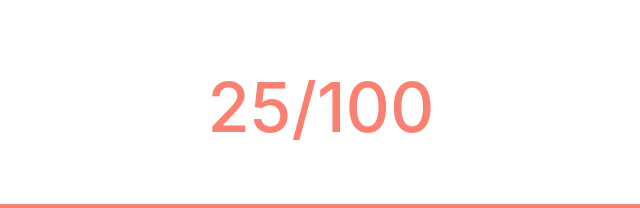
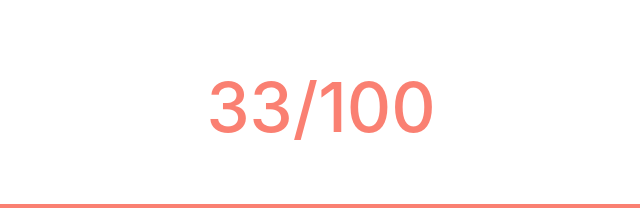
Before and after one commit to iiqrah/100-portraits-giveaway, a plain HTML site: page index.html in a window 1280 px wide. Shown: the part 692-900 px from the top of the page, 319-959 px from the left. Drawn offline with nearby package versions, Linux system fonts and the light colour scheme.

Commit message:
Update portrait count to 33

```diff
--- a/index.html
+++ b/index.html
@@ -76,7 +76,7 @@
                 PORTRAITS CREATED SO FAR &nbsp;:
             </p>
 
-            <h1 class="text-center text-two py-4">25/100</h1>
+            <h1 class="text-center text-two py-4">33/100</h1>
 
             <footer class="navbar justify-content-center bg-one text-one py-1 ">
                 <ul class="nav justify-content-around ">
```
